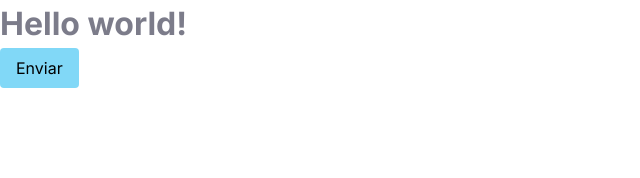
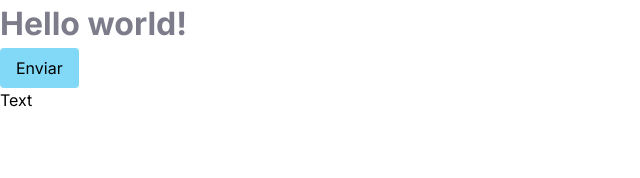
Before and after one commit to alekaimer/lab-ds, a React (Vite) app: page / in a window 1280 px wide. Shown: the top 178 px of the page, without its empty margins (0-640 px from the left). Built offline with nearby package versions, Linux system fonts and the light colour scheme.

Commit message:
create a basic Text component with stories to example

```diff
--- a/src/App.tsx
+++ b/src/App.tsx
@@ -1,3 +1,4 @@
+import { Text } from "./components/Text";
 import "./styles/global.css";
 
 export function App() {
@@ -7,6 +8,7 @@ export function App() {
       <button className="bg-cyan-500 hover:bg-cyan-300 text-white font-medium px-4 py-2 rounded">
         Enviar
       </button>
+      <Text />
     </>
   );
 }
--- /dev/null
+++ b/src/components/Text.tsx
@@ -0,0 +1,3 @@
+export function Text() {
+  return <p>Text</p>;
+}
```
Also changed, not shown: 1 other file (tests, documents, lock files or other folders).
